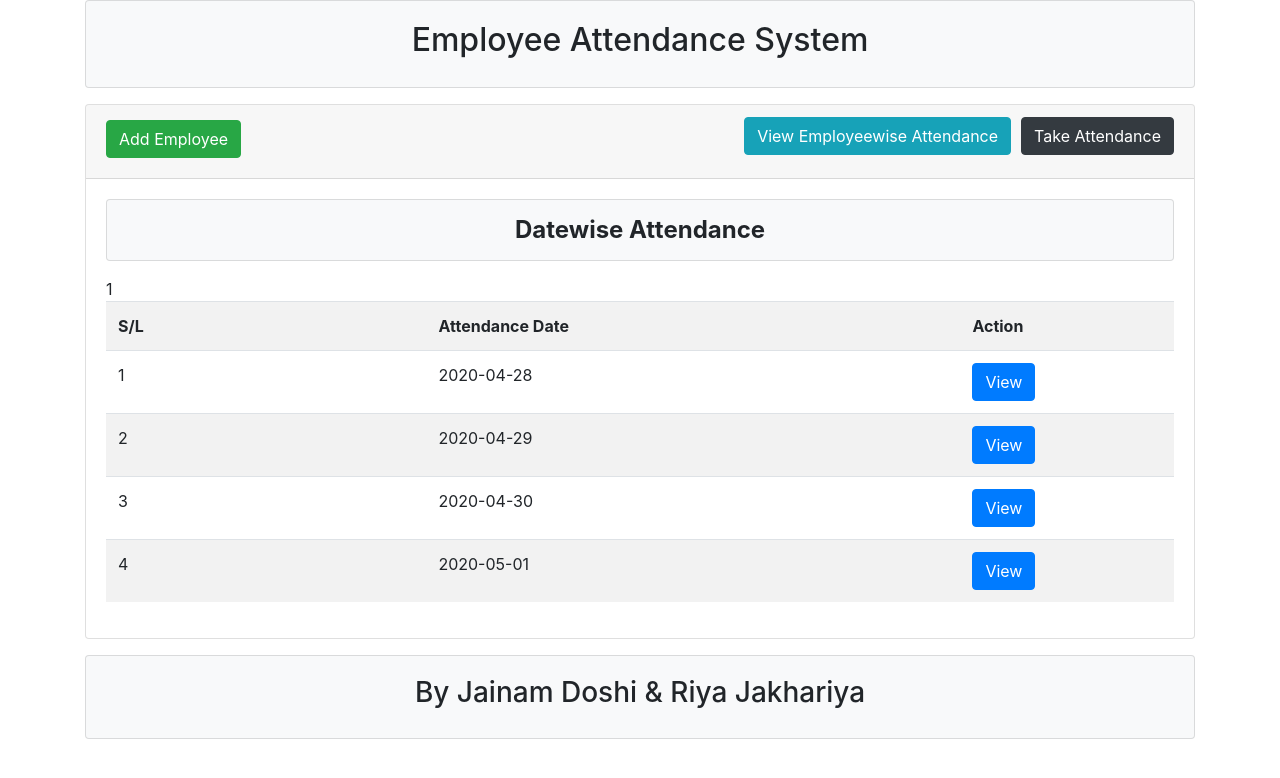
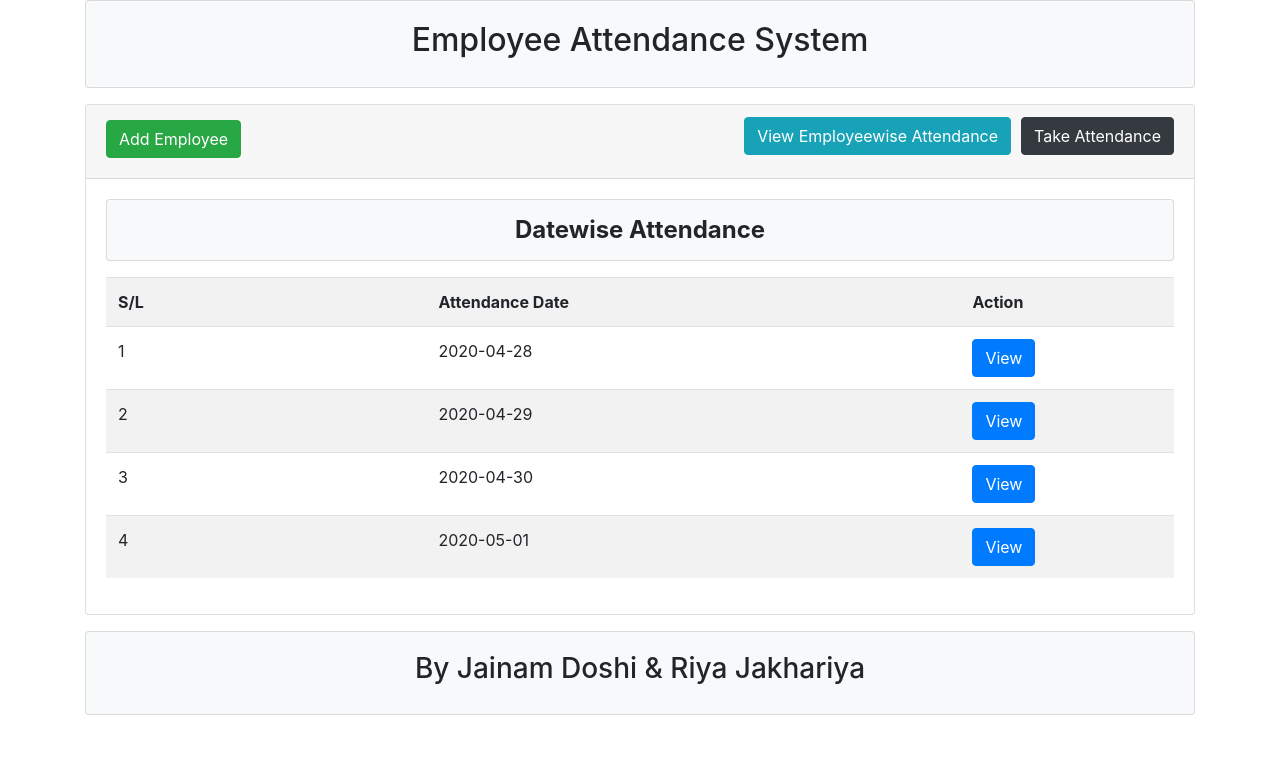
Before and after one commit to Jainam12/Cloud-Based-Attendance, a PHP site: page /datewise_view.php in a window 1280 px wide. Shown: the top 778 px of the page. Run offline with PHP 8.4, Linux system fonts and the light colour scheme; data comes from the database, SQL or seed files in the repository; some libraries are stand-ins or nearby versions.

Commit message:
Revert "checking"
This reverts commit fbc7aff91c6ad80f046911faf7479bf0bd0cc957.

```diff
--- a/datewise_view.php
+++ b/datewise_view.php
@@ -31,7 +31,6 @@
 							<th width="20%">Action</th>
 						</tr>
 <?php
-echo('1');
 	$getdate = $emp->getDateList();
 	if ($getdate) {
 		$i = 0;
```
